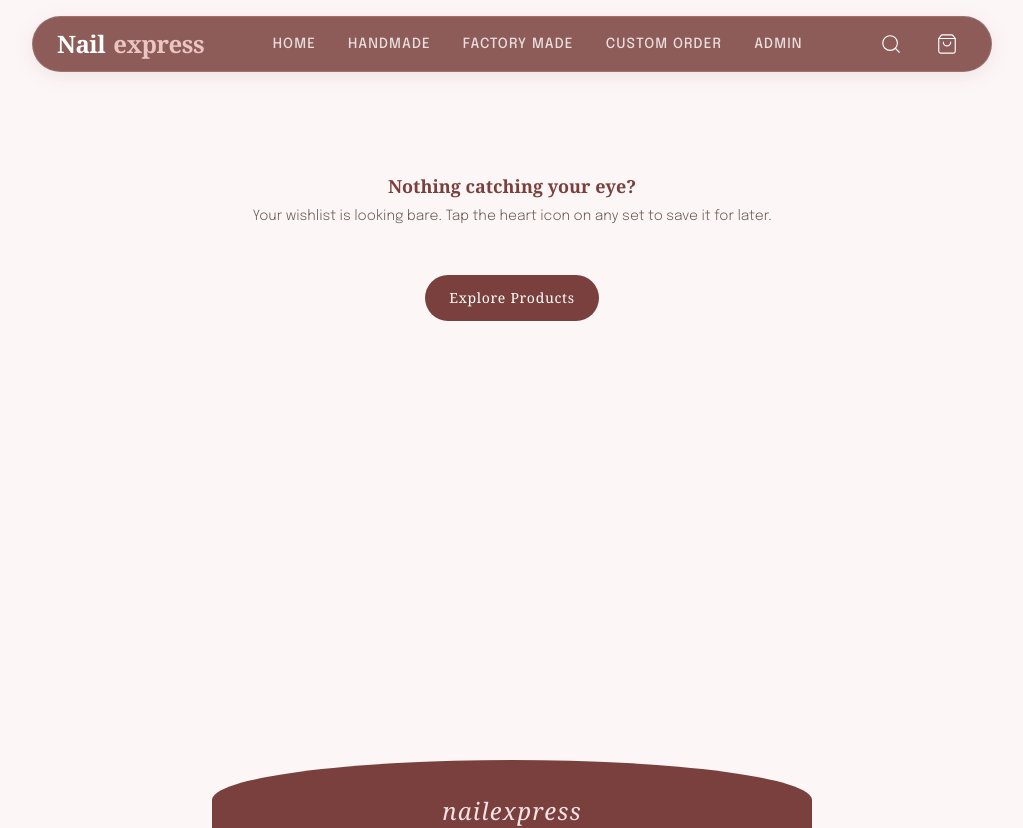
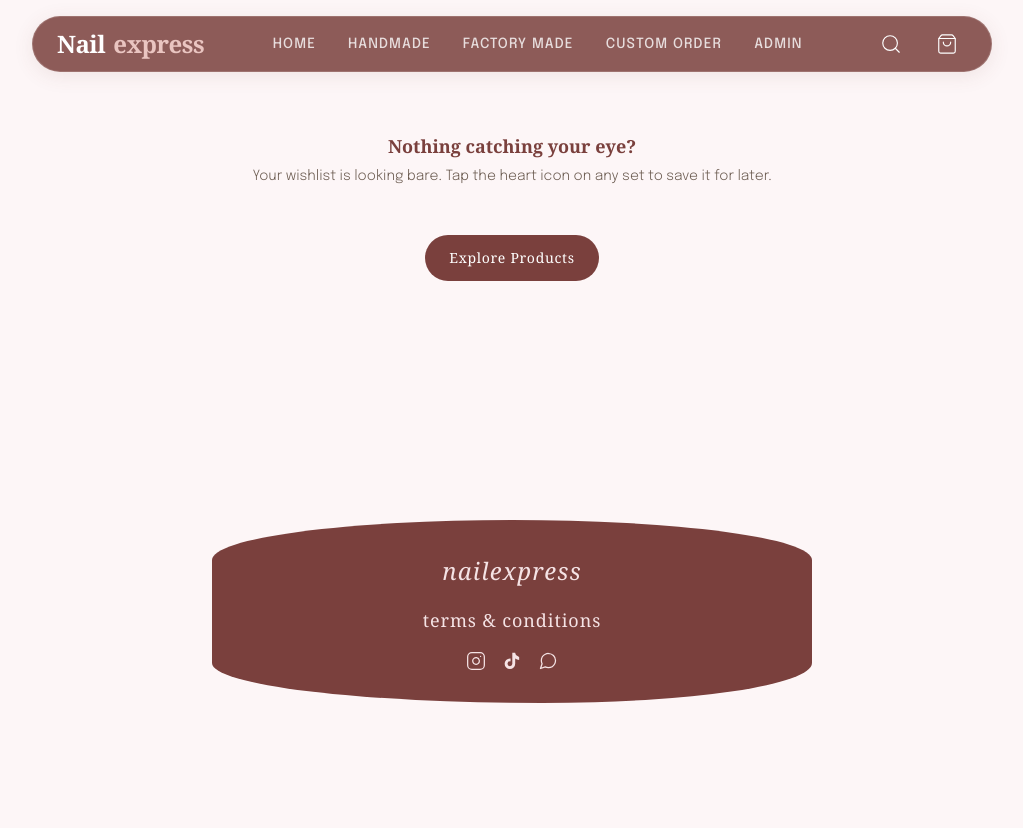
Before and after one commit to dfordolapo/nailxpressng, a Next.js app: page /wishlist in a window 1280 px wide. Shown: the top 828 px of the page, without its empty margins (128-1151 px from the left). After the commit the page ends 800 px from the top, so only its background shows below. Built offline with nearby package versions, Linux system fonts and the light colour scheme; a web font is replaced by a local one.

Commit message:
Reduce empty wishlist screen height

```diff
--- a/src/app/wishlist/page.js
+++ b/src/app/wishlist/page.js
@@ -24,7 +24,7 @@ export default function WishlistPage() {
   if (items.length === 0) {
     return (
       <div className={pageStyles.wishlistPage}>
-        <div className="container" style={{ textAlign: "center", padding: "var(--space-20) 0" }}>
+        <div className="container" style={{ textAlign: "center", padding: "var(--space-10) 0" }}>
 
 
           <h2 style={{ fontSize: "1.125rem", color: "var(--color-primary-800)", marginBottom: "var(--space-2)", fontFamily: "var(--font-heading)" }}>Nothing catching your eye?</h2>
--- a/src/styles/pages/collection.module.css
+++ b/src/styles/pages/collection.module.css
@@ -440,7 +440,7 @@
 /* ── Wishlist Page ────────────────────────────────────────────────── */
 .wishlistPage {
   padding: var(--space-6) 0 var(--space-12);
-  min-height: 80vh;
+  min-height: 50vh;
 }
 
 .wishlistHeader {
```
